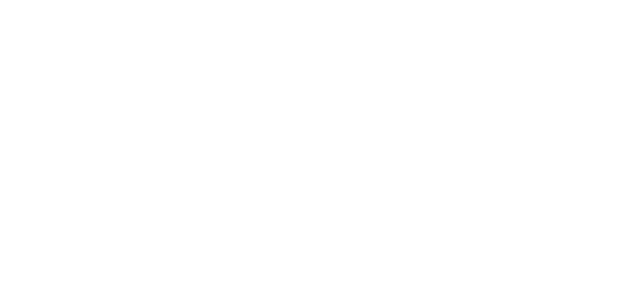
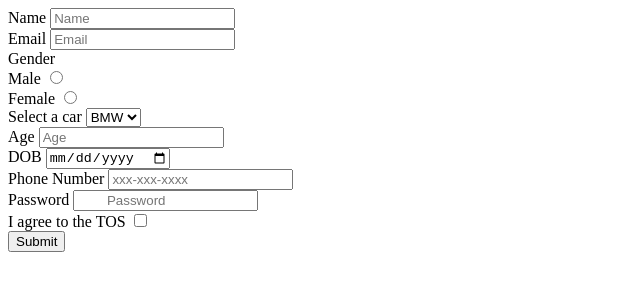
Before and after one commit to acciojob/signup-form-car-Pratik-Dhole, a website: page main.html in a window 1280 px wide. Shown: the whole page, without its empty margins (0-640 px from the left). Drawn offline with Linux system fonts and the light colour scheme.

Commit message:
created a submission

```diff
--- a/main.html
+++ b/main.html
@@ -8,6 +8,58 @@
 
 <body>
 	<!-- the entire body must be written by student -->
+	<form method="post">
+		<label for="name">Name</label>
+		<input placeholder="Name" type="text" id="name" required>
+		<br>
+
+		<label for="email">Email</label>
+		<input placeholder="Email" type="email" id="email" required>
+		<br>
+
+		Gender
+		<br>
+		<label for="gender_m">Male</label>
+		<input  type="radio" id="gender_m" required>
+		<br>
+		<label for="gender_f">Female</label>
+		<input  type="radio" id="gender_f" required>
+		<br>
+
+		<label for="cars">Select a car</label>
+		<select placeholder="--Please choose an option--" id="cars" required>
+			<option>BMW</option>
+			<option>AUDI</option>
+			<option>TATA</option>
+		</select>
+		<br>
+
+		<label for="age">Age</label>
+		<input placeholder="Age" type="number" id="age" required>
+		<br>
+
+		<label for="dob">DOB</label>
+		<input   type="date" id="dob" required>
+		<br>
+
+		<label for="tel">Phone Number</label>
+		<input placeholder="xxx-xxx-xxxx" type="tel" id="tel"  >
+		<br>
+
+		<label for="password">Password</label>
+		<input placeholder="	Password" type="password" id="password" required >
+		<br>
+
+		<label for="tos">I agree to the TOS</label>
+		<input type="checkbox" id="tos" required>
+		<br>
+		<button type="submit">Submit</button>
+
+
+
+
+
+	</form>
     <script type="text/javascript" src="./script.js">
 </script>
 
```
